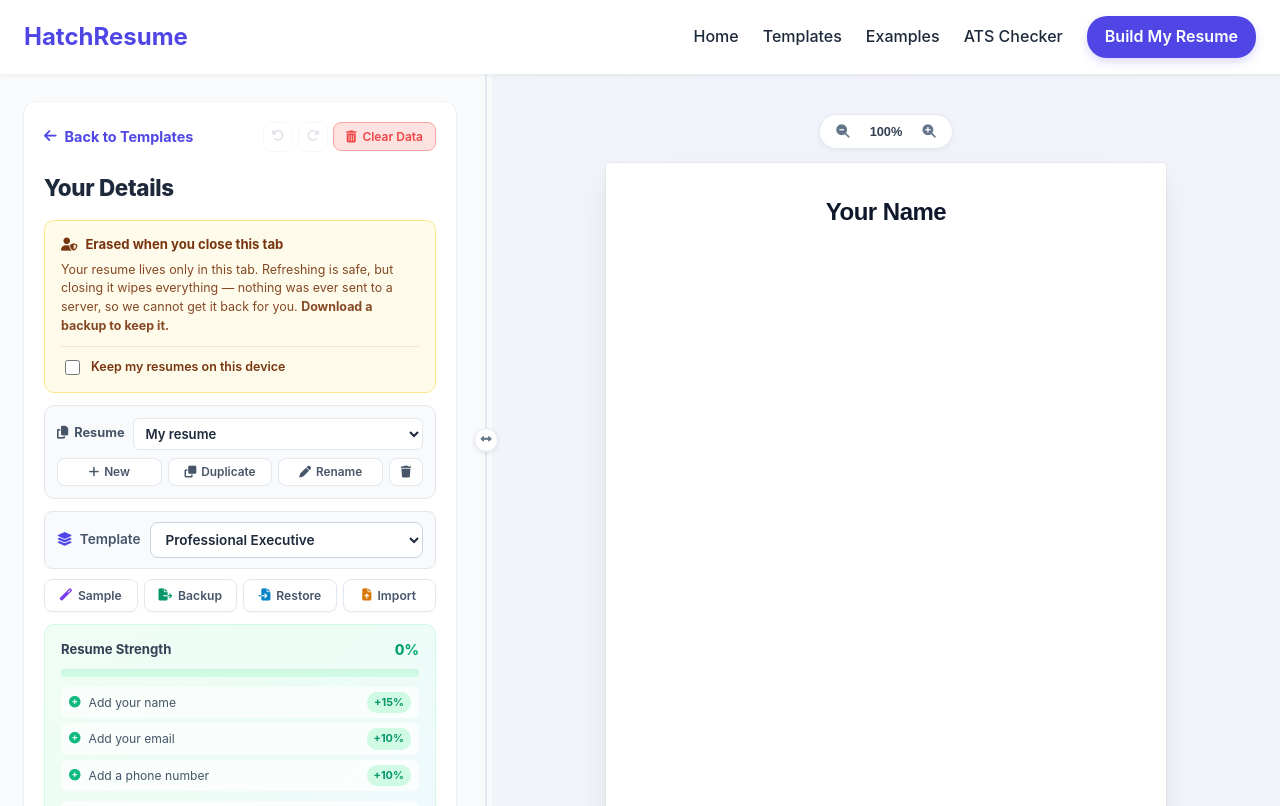
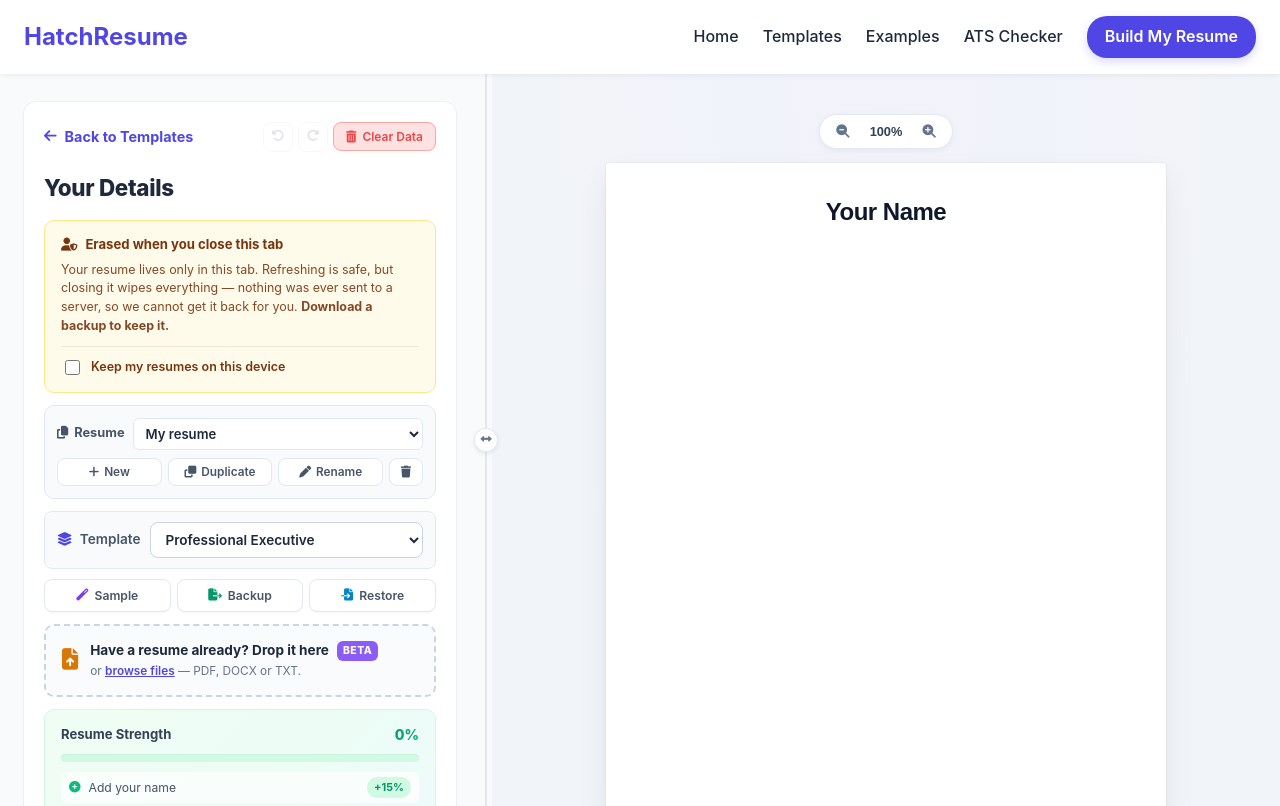
Before and after one commit to balagowda/ResumeBuilder, a React (Create React App) app: page /template1 in a window 1280 px wide. Built offline with nearby package versions, Linux system fonts and the light colour scheme; a web font is replaced by a local one.

Commit message:
beta marking

```diff
--- a/src/Styles/TemplateWorkspace.css
+++ b/src/Styles/TemplateWorkspace.css
@@ -1555,11 +1555,75 @@
 .data-tool-btn:nth-child(1) i { color: #7c3aed; } /* Sample — purple */
 .data-tool-btn:nth-child(2) i { color: #059669; } /* Backup — green */
 .data-tool-btn:nth-child(3) i { color: #0284c7; } /* Restore — blue */
-.data-tool-btn:nth-child(4) i { color: #d97706; } /* Import — amber */
-
-.data-tool-btn:disabled {
-  opacity: 0.6;
+
+/* ==========================================================================
+   RESUME IMPORT DROP ZONE
+   ========================================================================== */
+
+.resume-import-zone {
+  display: flex;
+  align-items: center;
+  gap: 12px;
+  margin-bottom: 12px;
+  padding: 14px 16px;
+  border: 2px dashed #cbd5e1;
+  border-radius: 10px;
+  background: #fafbfd;
+  cursor: pointer;
+  transition: border-color 0.2s ease, background-color 0.2s ease;
+}
+
+.resume-import-zone:hover,
+.resume-import-zone:focus-visible {
+  border-color: var(--primary-color);
+  background: #f5f6ff;
+  outline: none;
+}
+
+.resume-import-zone.drag-over {
+  border-color: var(--primary-color);
+  border-style: solid;
+  background: #eef2ff;
+}
+
+.resume-import-zone.importing {
   cursor: wait;
+  opacity: 0.75;
+}
+
+.resume-import-zone > i {
+  font-size: 1.35rem;
+  color: #d97706;
+  flex-shrink: 0;
+}
+
+.resume-import-zone.drag-over > i {
+  color: var(--primary-color);
+}
+
+.resume-import-zone-text {
+  display: flex;
+  flex-direction: column;
+  gap: 2px;
+  min-width: 0;
+}
+
+.resume-import-zone-text strong {
+  font-size: 0.85rem;
+  color: #1e293b;
+}
+
+/* Direct children only, so the nested BETA badge keeps its own styling. */
+.resume-import-zone-text > span {
+  font-size: 0.74rem;
+  color: #64748b;
+  line-height: 1.45;
+}
+
+.resume-import-browse {
+  color: var(--primary-color);
+  font-weight: 600;
+  text-decoration: underline;
 }
 
 .data-tool-btn:hover i { color: inherit; }
--- a/src/components/TemplateWorkspace.js
+++ b/src/components/TemplateWorkspace.js
@@ -111,6 +111,7 @@ export default function TemplateWorkspace({ templateId }) {
   const importInputRef = useRef();
   const importResumeInputRef = useRef();
   const [isImporting, setIsImporting] = useState(false);
+  const [isDragOver, setIsDragOver] = useState(false);
   const panelRef = useRef();
   const navigate = useNavigate();
 
@@ -777,9 +778,8 @@ export default function TemplateWorkspace({ templateId }) {
   // Import an existing resume file (PDF/DOCX/TXT): extract its text, parse it
   // into form fields, and land it in a NEW resume so nothing current is
   // overwritten. Extraction libraries load on demand; the file stays local.
-  const handleImportResumeFile = async (e) => {
-    const file = e.target.files && e.target.files[0];
-    e.target.value = '';
+  // Reached from both the drop zone (drag & drop) and its file picker.
+  const importResumeFile = async (file) => {
     if (!file || isImporting) return;
 
     setIsImporting(true);
@@ -823,6 +823,19 @@ export default function TemplateWorkspace({ templateId }) {
     } finally {
       setIsImporting(false);
     }
+  };
+
+  const handleImportResumeInput = (e) => {
+    const file = e.target.files && e.target.files[0];
+    e.target.value = '';
+    importResumeFile(file);
+  };
+
+  const handleImportDrop = (e) => {
+    e.preventDefault();
+    setIsDragOver(false);
+    const file = e.dataTransfer && e.dataTransfer.files && e.dataTransfer.files[0];
+    importResumeFile(file);
   };
 
   const handleClearData = () => {
@@ -1029,15 +1042,6 @@ export default function TemplateWorkspace({ templateId }) {
             <button className="data-tool-btn" onClick={() => importInputRef.current && importInputRef.current.click()} title="Restore data from a backup file">
               <i className="fas fa-file-import"></i> Restore
             </button>
-            <button
-              className="data-tool-btn"
-              onClick={() => importResumeInputRef.current && importResumeInputRef.current.click()}
-              disabled={isImporting}
-              title="Upload your existing resume (PDF, DOCX, or TXT) and we fill in the form for you — the file never leaves your browser"
-            >
-              <i className={`fas ${isImporting ? 'fa-spinner fa-spin' : 'fa-file-arrow-up'}`}></i>{' '}
-              {isImporting ? 'Reading…' : 'Import'}
-            </button>
             <input
               type="file"
               accept="application/json,.json"
@@ -1045,12 +1049,52 @@ export default function TemplateWorkspace({ templateId }) {
               onChange={handleImportJSON}
               style={{ display: 'none' }}
             />
+          </div>
+
+          {/* Drop zone for importing an existing resume. Also a button, so
+              keyboard and touch users get the same path as drag-and-drop. */}
+          <div
+            className={`resume-import-zone ${isDragOver ? 'drag-over' : ''} ${isImporting ? 'importing' : ''}`}
+            role="button"
+            tabIndex={0}
+            aria-label="Import your existing resume — drag and drop a PDF, DOCX, or TXT file, or press Enter to browse"
+            onClick={() => !isImporting && importResumeInputRef.current && importResumeInputRef.current.click()}
+            onKeyDown={(e) => {
+              if ((e.key === 'Enter' || e.key === ' ') && !isImporting) {
+                e.preventDefault();
+                if (importResumeInputRef.current) importResumeInputRef.current.click();
+              }
+            }}
+            onDragOver={(e) => {
+              e.preventDefault();
+              setIsDragOver(true);
+            }}
+            onDragLeave={() => setIsDragOver(false)}
+            onDrop={handleImportDrop}
+          >
+            <i className={`fas ${isImporting ? 'fa-spinner fa-spin' : 'fa-file-arrow-up'}`} aria-hidden="true"></i>
+            <div className="resume-import-zone-text">
+              {isImporting ? (
+                <strong>Reading your resume…</strong>
+              ) : (
+                <>
+                  <strong>
+                    Have a resume already? Drop it here
+                    <span className="beta-badge">BETA</span>
+                  </strong>
+                  <span>
+                    or <span className="resume-import-browse">browse files</span> — PDF, DOCX or TXT.
+                  </span>
+                </>
+              )}
+            </div>
             <input
               type="file"
               accept=".pdf,.docx,.txt,application/pdf,application/vnd.openxmlformats-officedocument.wordprocessingml.document,text/plain"
               ref={importResumeInputRef}
-              onChange={handleImportResumeFile}
+              onChange={handleImportResumeInput}
               style={{ display: 'none' }}
+              tabIndex={-1}
             />
           </div>
           <div className="strength-meter-container">
```
